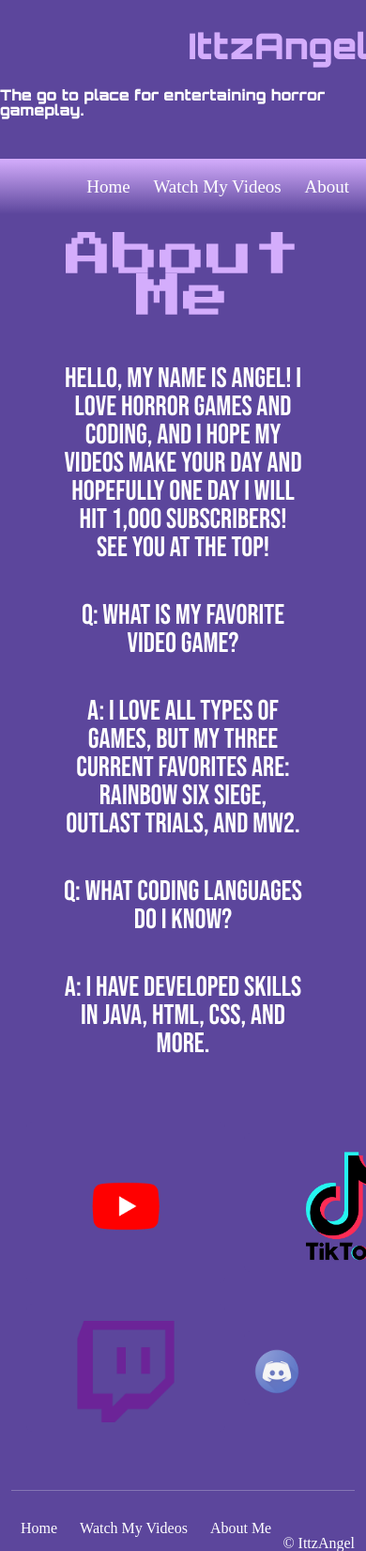
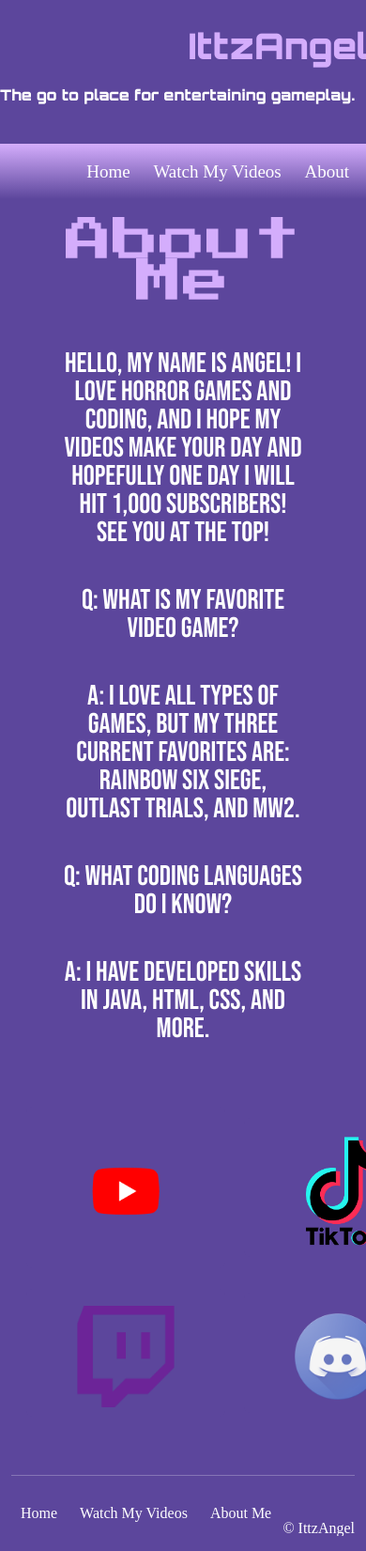
Before and after one commit to IttzAngel/IttzAngel.github.io, a plain HTML site: page about.html in a window 390 px wide. Shown: the top 1651 px of the page at 94% size. Drawn offline with nearby package versions, Linux system fonts and the light colour scheme; a web font is replaced by a local one.

Commit message:
small changes

```diff
--- a/about.html
+++ b/about.html
@@ -36,7 +36,7 @@
                 </h1>
             </div>
             <div class="col-md-9">
-                <h3 id="who">The go to place for entertaining horror gameplay.</h3>
+                <h3 id="who">The go to place for entertaining gameplay.</h3>
             </div>
         </div>
 
--- a/style.css
+++ b/style.css
@@ -344,10 +344,10 @@ footer small {
     display: block;
 }
 
-.discord {
+/* .discord {
     height: 50px;
     width: 50px;
-}
+} */
 
 @media (max-width: 767px) {
     .card-img-top {
@@ -363,6 +363,22 @@ footer small {
     }
 }
 
+/* @media (max-width: 767px) {
+    .discord {
+        width: 50px;
+        height: 50px;
+    }
+} */
+
+@media (max-width: 576px) {
+    .discord {
+        float: center;
+        margin-left: 40px;
+        width: 100px;
+        height: 100px;
+    }
+}
+
 .card-group {
     display: flex;
     flex-wrap: wrap;
@@ -375,6 +391,7 @@ footer small {
 }
 
 .video {
+    margin-top: 50px;
     align-content: center;
     flex-wrap: wrap;
     justify-content: center;
```
Also changed, not shown: index.html (+12 -9 lines), videos.html (+1 -1 lines).
